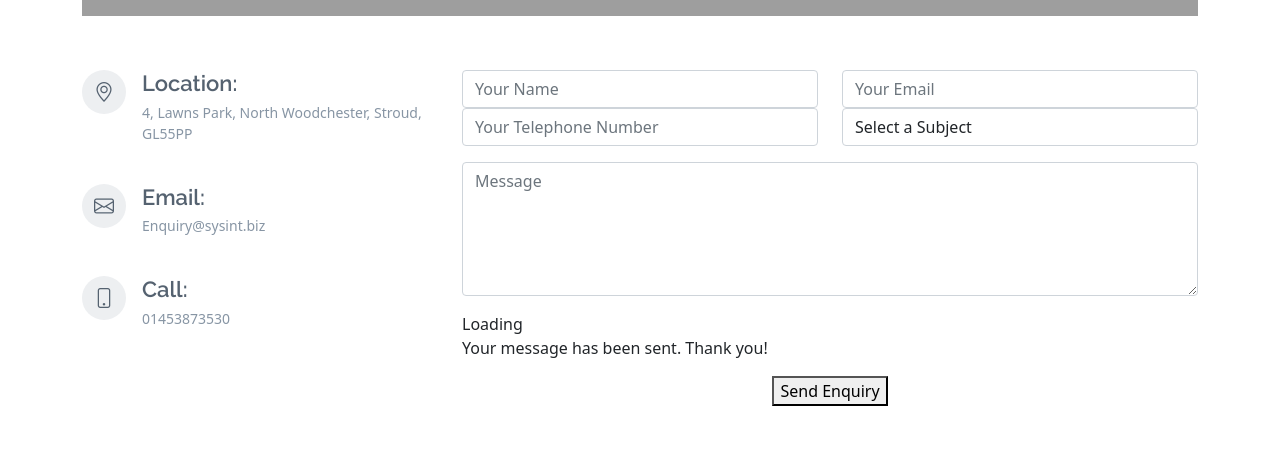
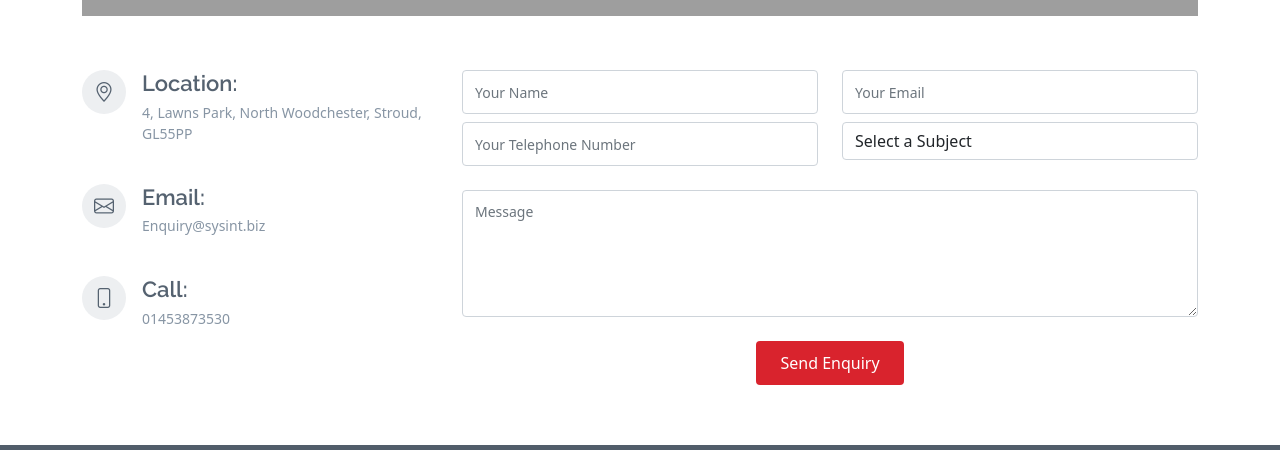
Before and after one commit to ajayd99/System-Intelligence-Project, a React (Create React App) app in the folder reactapp/: page /contact in a window 1280 px wide. Shown: the part 502-952 px from the top of the page. Built offline with nearby package versions, Linux system fonts and the light colour scheme; grey boxes are pictures that could not be loaded.

Commit message:
Form update

```diff
--- a/reactapp/src/Components/contact.jsx
+++ b/reactapp/src/Components/contact.jsx
@@ -4,7 +4,7 @@ import { Link, withRouter } from "react-router-dom";
 class Contact extends React.Component {
   constructor(props) {
     super(props);
-    this.state = { name: '', email:'', phone:'', subject:'', message:''};
+    this.state = { name: '', email:'', phone:'', subject:'', message:'', posted:false};
 
     this.handleNameChange = this.handleNameChange.bind(this);
     this.handleEmailChange = this.handleEmailChange.bind(this);
@@ -39,6 +39,7 @@ class Contact extends React.Component {
         //body: JSON.stringify(this.state)
         body: JSON.stringify(this.state)
       }).then(function(response) {
+        this.setState({["posted"]: true});
         console.log(response);
         return response.json();
       });
@@ -97,7 +98,7 @@ render(){
         </div>
 
       <div className="col-lg-8 mt-5 mt-lg-0">
-        <form onSubmit={this.handleSubmit}>
+        <form onSubmit={this.handleSubmit} class="php-email-form">
           <div className="row">
             <div className="col-md-6 form-group">
               <input type="text" value={this.state.name.value} name="name" onChange={this.handleNameChange} className="form-control" id="name" placeholder="Your Name" required />
@@ -113,23 +114,23 @@ render(){
                 <option value={this.state.subject.value} selected disabled hidden>
                   Select a Subject
                </option>
-                <option value="volvo">Consultancy</option>
-                <option value="saab">Development</option>
-                <option value="saab">Recruitment</option>
-                <option value="saab">System Integration</option>
-                <option value="saab">Cloud</option>
+                <option value="Consultancy">Consultancy</option>
+                <option value="Development">Development</option>
+                <option value="Recruitment">Recruitment</option>
+                <option value="Integration">System Integration</option>
+                <option value="Cloud">Cloud</option>
               </select>
             </div>
           </div>
           <div className="form-group mt-3">
             <textarea value={this.state.message.value} name="message" rows={5} placeholder="Message" onChange={this.handleMessageChange} className="form-control" id="message" defaultValue={""} required />
           </div>
-          <div className="my-3">
+          <div className="my-3" visible={this.state.posted}>
             <div className="loading">Loading</div>
             <div className="error-message" />
-            <div className="sent-message">Your message has been sent. Thank you!</div>
+            <div className="sent-message" visible={this.state.posted}>Your message has been sent. Thank you!</div>
           </div>
-          <div className="text-center"><button type="submit">Send Enquiry</button></div>
+          <div className="text-center"><button type="submit" disabled={this.state.posted}>Send Enquiry</button></div>
         </form>
       </div>
       </div>
```
